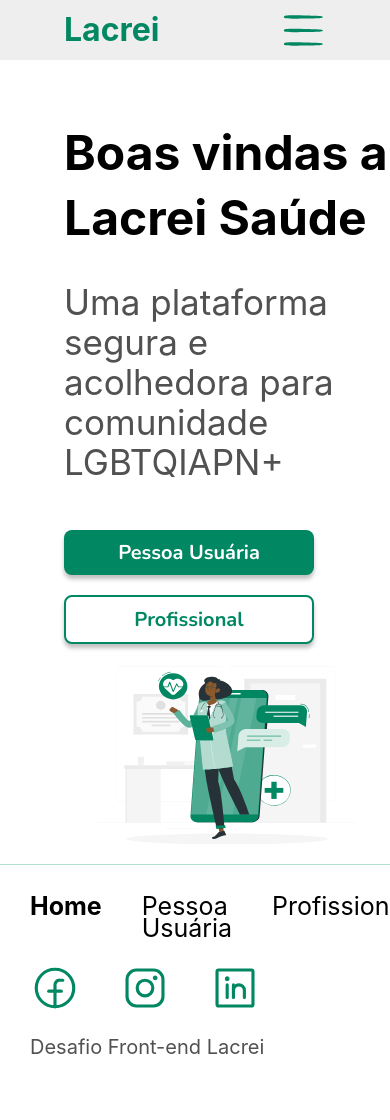
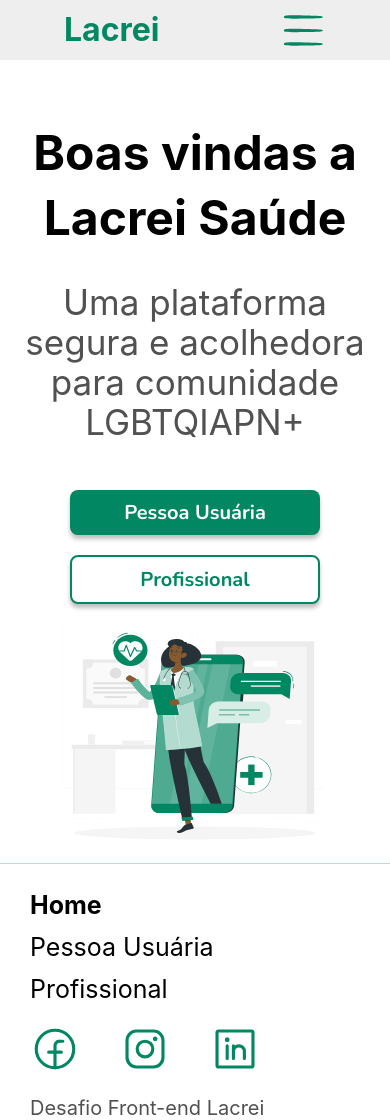
Before and after one commit to danyelica/desafio-lacrei, a Next.js app in the folder desafio-lacrei/: page / in a window 390 px wide. Before the commit the page ends 1059 px from the top, so only its background shows below. Built offline with nearby package versions, Linux system fonts and the light colour scheme.

Commit message:
melhorei responsividade

```diff
--- a/desafio-lacrei/components/FooterComponent.jsx
+++ b/desafio-lacrei/components/FooterComponent.jsx
@@ -27,6 +27,11 @@ const Footer = styled.header`
 const Nav = styled.nav`
   display: flex;
   gap: 4rem;
+
+  @media (max-width: 540px) {
+    flex-direction: column;
+    gap: 2rem;
+  }
 `;
 
 const NavLink = styled.h3`
--- a/desafio-lacrei/components/MainComponent.jsx
+++ b/desafio-lacrei/components/MainComponent.jsx
@@ -9,9 +9,21 @@ const Main = styled.main`
 
   @media (max-width: 768px) {
     align-items: center;
+    justify-content: center;
     flex-direction: column;
 
+    margin-left: 0rem;
+
     gap: 0.5vw;
+  }
+`;
+
+const Left = styled.div`
+  @media (max-width: 540px) {
+    display: flex;
+    flex-direction: column;
+    align-items: center;
+    justify-content: center;
   }
 `;
 
@@ -21,6 +33,10 @@ const Title = styled.h1`
   line-height: 65px;
 
   margin-bottom: 3.2rem;
+
+  @media (max-width: 540px) {
+    text-align: center;
+  }
 `;
 
 const Subtitle = styled.h3`
@@ -40,6 +56,7 @@ const Subtitle = styled.h3`
   @media (max-width: 768px) {
     font-size: 3.5rem;
     line-height: 40px;
+    text-align: center;
   }
 `;
 
@@ -84,6 +101,7 @@ const Image = styled.img`
 
   @media (max-width: 768px) {
     width: 80%;
+    text-align: left;
   }
 `;
 
@@ -96,7 +114,7 @@ export default function MainComponent({
 }) {
   return (
     <Main>
-      <div>
+      <Left>
         <Title>{title}</Title>
         <Subtitle page={page}>{subtitle}</Subtitle>
         {buttons && (
@@ -105,7 +123,7 @@ export default function MainComponent({
             <Button name='profissional'>Profissional</Button>
           </Buttons>
         )}
-      </div>
+      </Left>
       <Image src={image.src} />
     </Main>
   );
```
